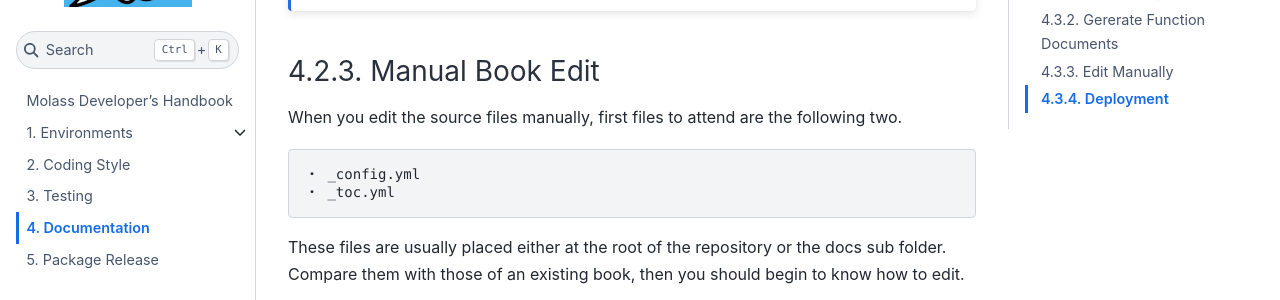
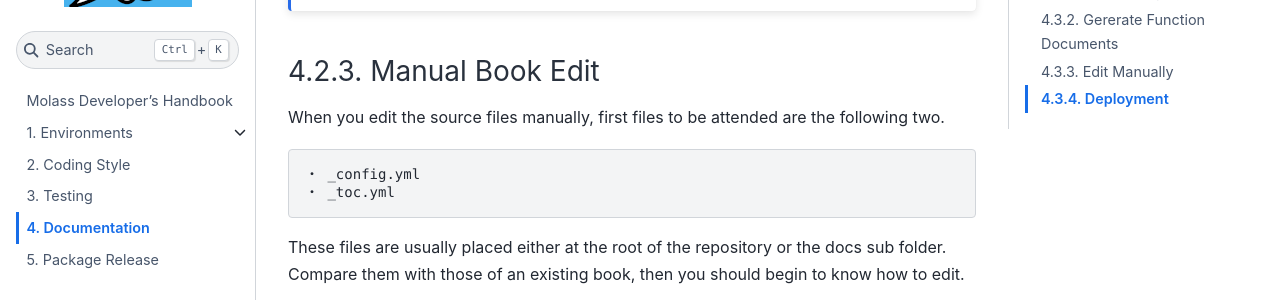
Before and after one commit to biosaxs-dev/molass-develop, a Jupyter Book: the page built from chapters/07/documentation.md, in a window 1280 px wide and 900 px high, scrolled down 1312 px. Shown: the part 153-453 px from the top of the window. Built offline with Jupyter Book 1.0.4 settings and Sphinx 7.4.7 and the Sphinx Book theme 1.1.4, drawn with Linux system fonts in a browser that asks for light colours.

Commit message:
update for better wording

```diff
--- a/chapters/07/documentation.md
+++ b/chapters/07/documentation.md
@@ -48,7 +48,7 @@ You need this procedure only when you create a new book.
 
 ### Manual Book Edit
 
-When you edit the source files manually, first files to attend are the following two.
+When you edit the source files manually, first files to be attended are the following two.
 
     ・ _config.yml
     ・ _toc.yml
```
